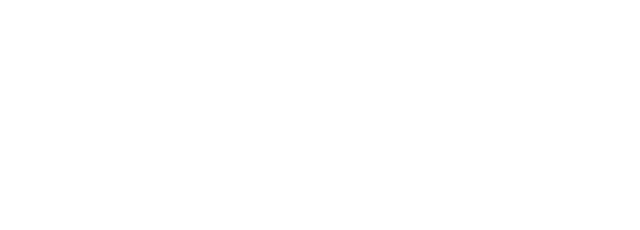
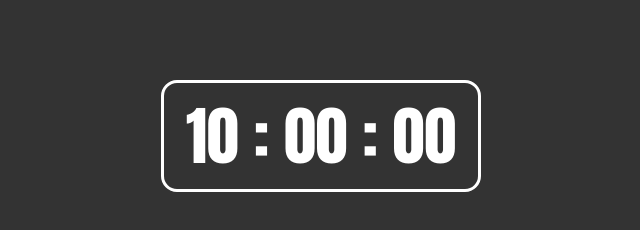
Before and after one commit to gustavosrosa/relogio-digital, a plain HTML site: page index.html in a window 1280 px wide. Shown: the whole page, without its empty margins (319-959 px from the left). Drawn offline with Linux system fonts and the light colour scheme.

Commit message:
HRDG: FEAT: Criacao relogio digital estrutura html css

```diff
--- a/css/style.css
+++ b/css/style.css
@@ -1,5 +1,34 @@
+:root {
+    --color-body-background: #333333;
+    --color-digital-watch: #FFFFFF;
+}
+
 * {
     margin: 0;
     padding: 0;
     box-sizing: border-box;
+    color: var(--color-digital-watch);
+    font-family: Impact, Haettenschweiler, 'Arial Narrow Bold', sans-serif;
 }
+
+body {
+    background-color: var(--color-body-background);
+    display: flex;
+    justify-content: center;
+    align-items: center;
+}
+
+.container {
+    min-width: 20em;
+    min-height: 7em;
+    border: 3px solid var(--color-digital-watch);
+    border-radius: 1em;
+    margin-top: 5em;
+    display: flex;
+    align-items: center;
+    justify-content: center;
+}
+
+.watch {
+    font-size: 4em;
+}
--- a/index.html
+++ b/index.html
@@ -8,6 +8,14 @@
     <link rel="stylesheet" href="./css/style.css">
 </head>
 <body>
-
+    <section class="container">
+        <div class="watch">
+            <span class="hours">10</span>
+            <span class="divider">:</span>
+            <span class="minutes">00</span>
+            <span class="divider">:</span>
+            <span class="seconds">00</span>
+        </div>
+    </section>
 </body>
 </html>
```
